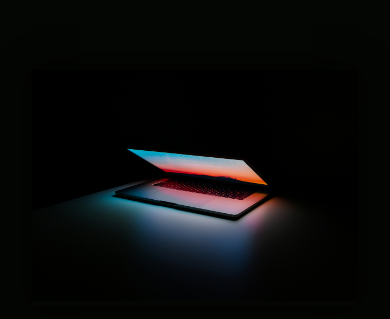
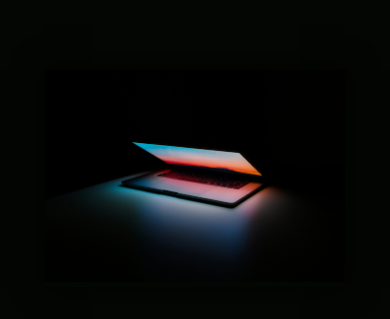
Before and after one commit to biancashiromoto/biancashiromoto.github.io, a Next.js app: page / in a window 390 px wide. Shown: the part 515-834 px from the top of the page. Built offline with nearby package versions, Linux system fonts and the light colour scheme.

Commit message:
fix: update Image component in Hero for responsive layout and optimized dimensions

```diff
--- a/app/components/hero/hero.tsx
+++ b/app/components/hero/hero.tsx
@@ -18,9 +18,8 @@ const Hero: FC = () => {
 				<Image
 					src={imageUrl}
 					alt="Laptop"
-					layout="responsive"
-					width={700}
-					height={475}
+					width={300}
+					height={undefined}
 					priority
 					placeholder="blur"
 				/>
```
